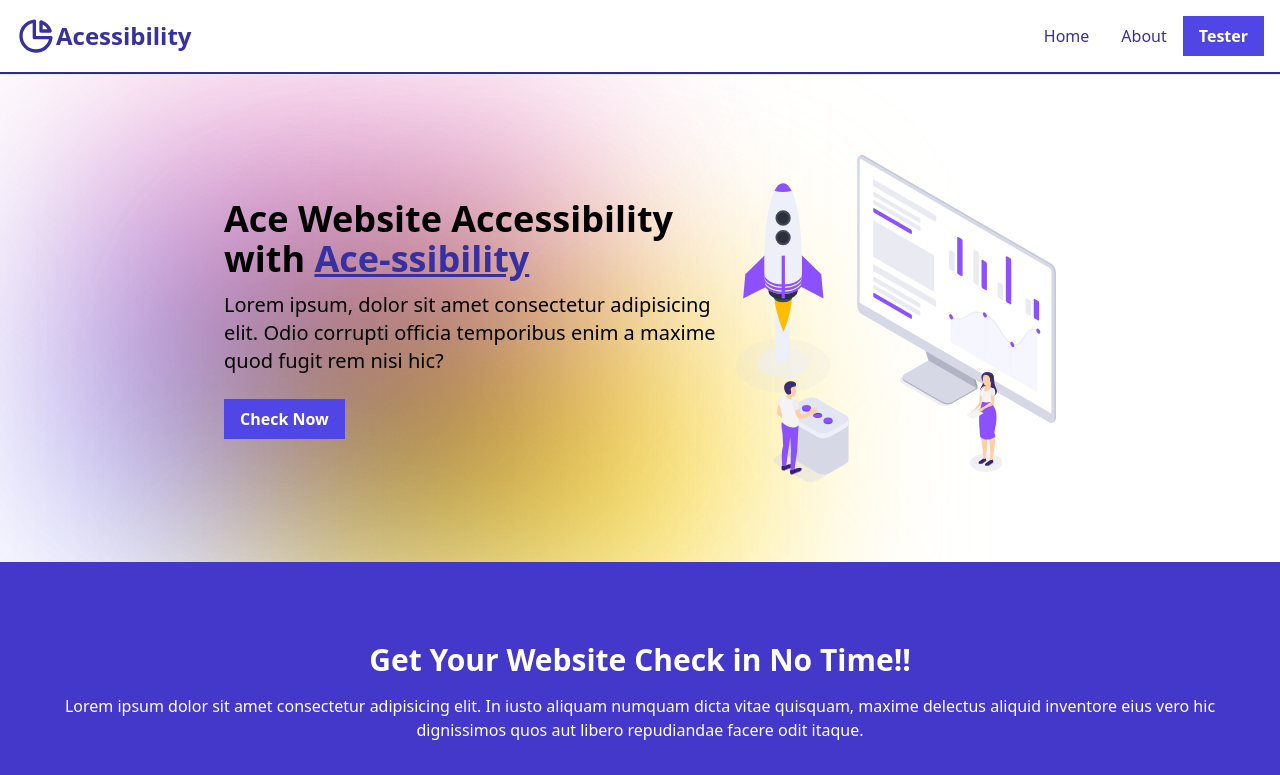
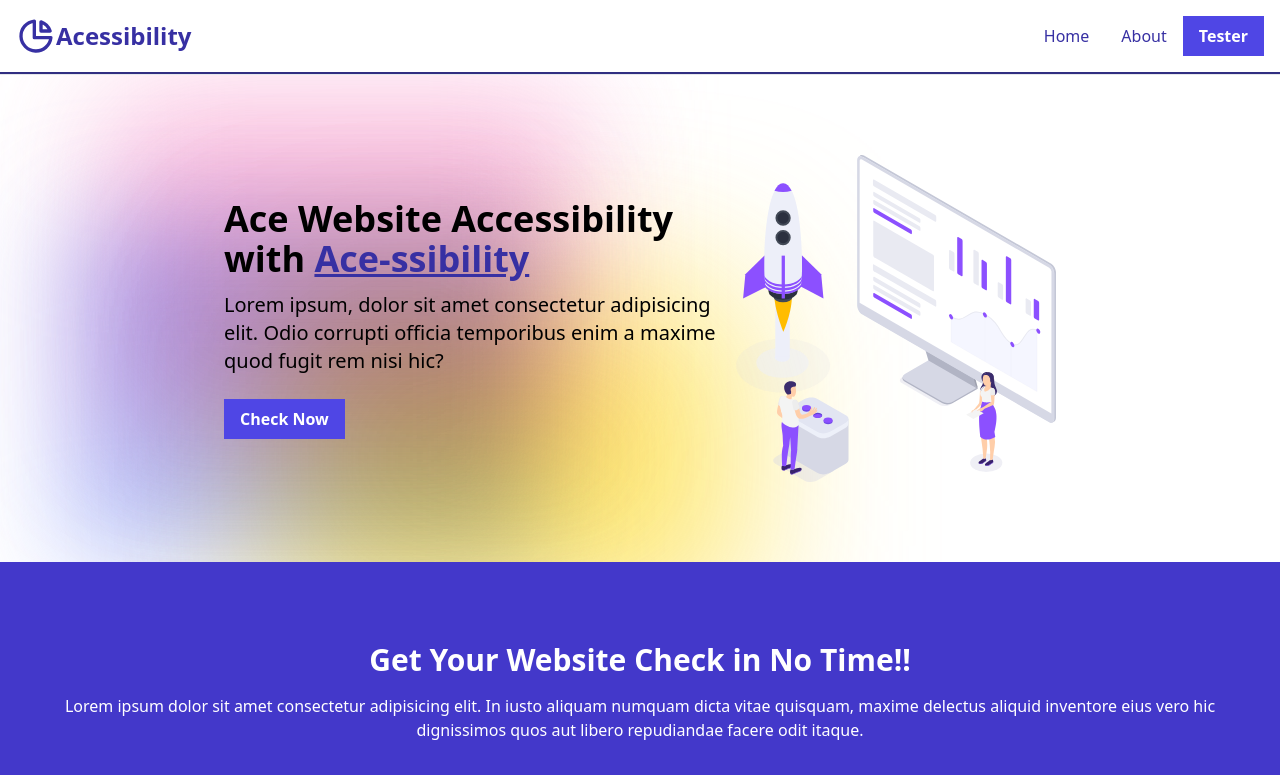
Before and after one commit to singhkunal2050/Acessibility, a React (Vite) app in the folder public/: page / in a window 1280 px wide. Shown: the top 775 px of the page. Built offline with nearby package versions, Linux system fonts and the light colour scheme.

Commit message:
added animated blur blob

```diff
--- a/public/src/components/BlurBlob.jsx
+++ b/public/src/components/BlurBlob.jsx
@@ -4,9 +4,9 @@ import React from "react";
 function BlurBlob() {
   return (
     <aside>
-      <div className="blur-blog w-[40vw] h-[40vh] max-w-md max-h-80 bg-indigo-300 blur-[100px] absolute left-10 top-44 -z-10 mix-blend-multiply animate-wonder "></div>
-      <div className="blur-blog w-[40vw] h-[40vh] max-w-md max-h-80 bg-pink-300 blur-[100px] absolute left-20 top-14 -z-10 mix-blend-multiply animate-wonder delay-300 "></div>
-      <div className="blur-blog w-[40vw] h-[40vh] max-w-md max-h-80 bg-yellow-300 blur-[100px] absolute left-60 top-84 -z-10 mix-blend-multiply animate-wonder delay-1000 "></div>
+      <div className="blur-blog w-[40vw] h-[40vh] max-w-md max-h-80 bg-indigo-300 blur-[50px] opacity-80 absolute left-10 top-44 -z-10 mix-blend-multiply animate-wonder "></div>
+      <div className="blur-blog w-[40vw] h-[40vh] max-w-md max-h-80 bg-pink-300 blur-[60px] opacity-80 absolute left-20 top-14 -z-10 mix-blend-multiply animate-wonder delay-300 "></div>
+      <div className="blur-blog w-[40vw] h-[40vh] max-w-md max-h-80 bg-yellow-300 blur-[80px] opacity-80 absolute left-60 top-84 -z-10 mix-blend-multiply animate-wonder delay-1000 "></div>
     </aside>
   );
 }
```
